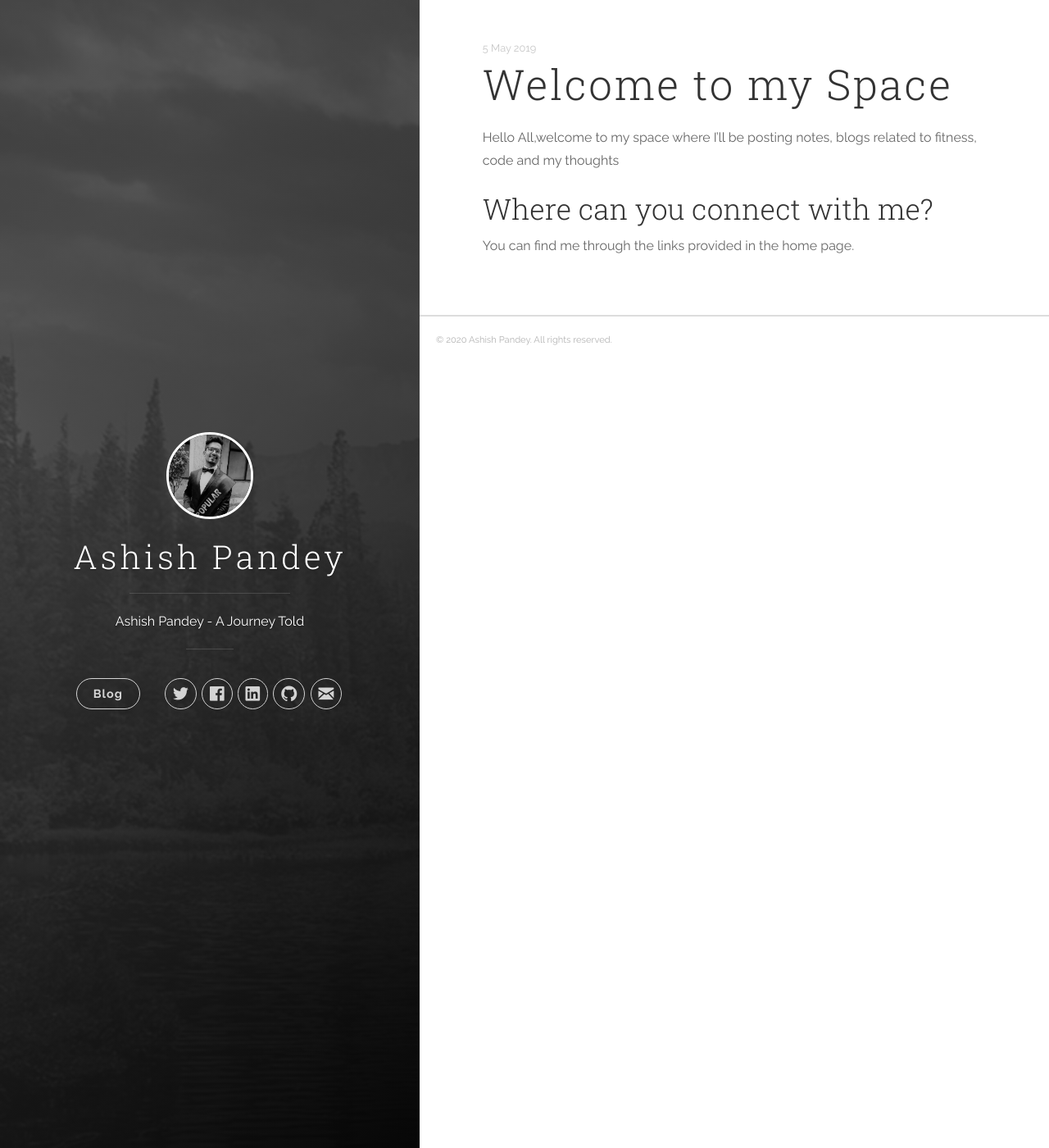
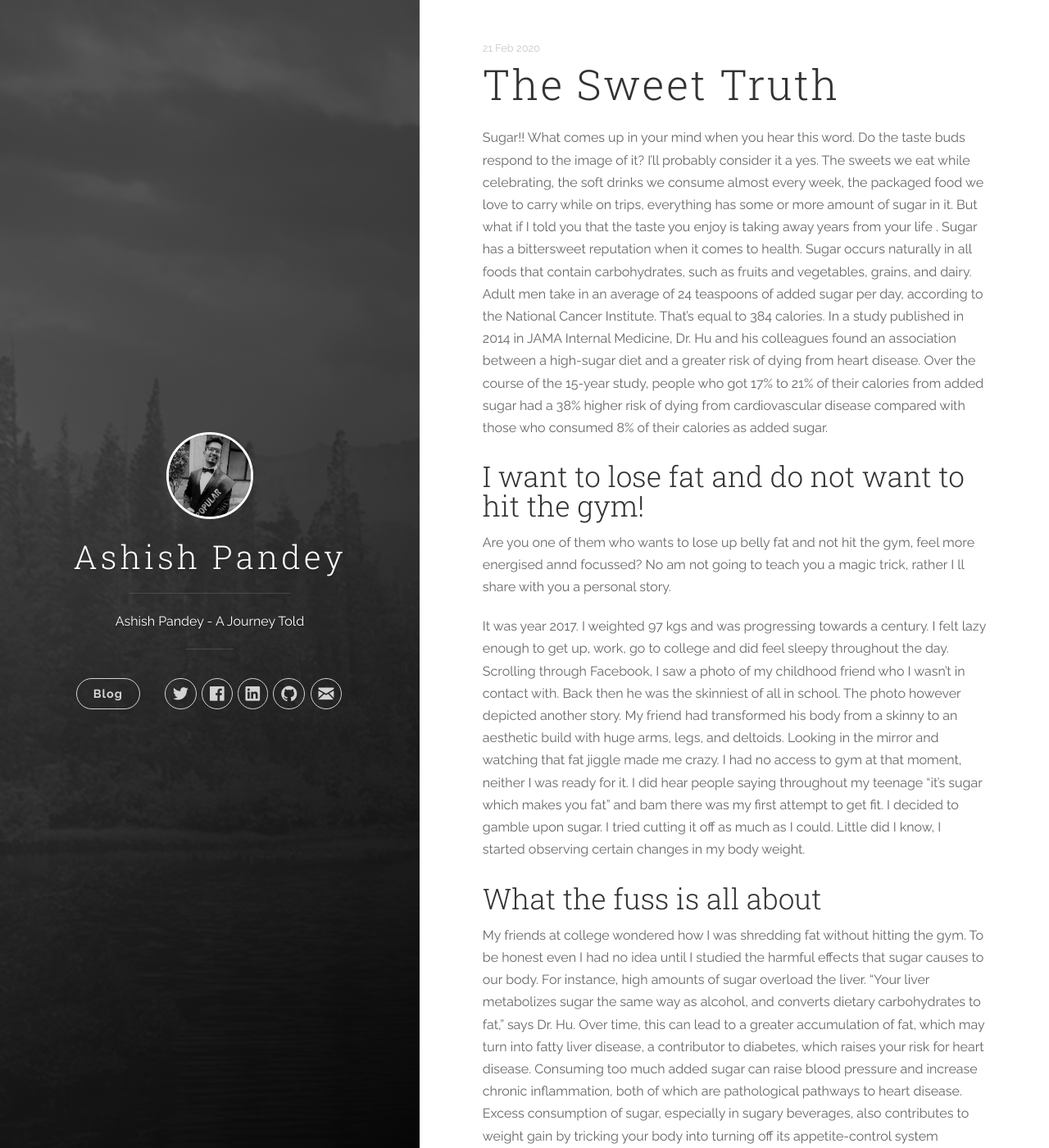
Before and after one commit to ashish482/ashish.github.io, a Jekyll site: the page built from _posts/2019-05-05-welcome-to-my-space.markdown, in a window 1280 px wide and 1400 px high. Shown: the whole window at 82% size. Built offline with Jekyll 4.4.1, drawn with Linux system fonts in a browser that asks for light colours; some of the changed text lies outside the part shown.

Commit message:
Added blog1

```diff
--- a/_posts/2019-05-05-welcome-to-my-space.markdown
+++ b/_posts/2019-05-05-welcome-to-my-space.markdown
@@ -1,9 +1,22 @@
 ---
 layout: post
-title:  "Welcome to my Space"
-date:   2019-05-05 18:00:23 +0530
+title:  "The Sweet Truth"
+date:   2020-02-21 18:00:23 +0530
 categories: [jekyll]
 ---
-Hello All,welcome to my space where I'll be posting notes, blogs related to fitness, code and my thoughts
-## Where can you connect with me?
-You can find me through the links provided in the home page.
+Sugar!! What comes up in your mind when you hear this word. Do the taste buds respond to the image of it? I'll probably consider it a yes. The sweets we eat while celebrating, the soft drinks we consume almost every week, the packaged food we love to carry while on trips, everything has some or more amount of sugar in it. But what if I told you that the taste you enjoy is taking away years from your life . Sugar has a bittersweet reputation when it comes to health. Sugar occurs naturally in all foods that contain carbohydrates, such as fruits and vegetables, grains, and dairy. Adult men take in an average of 24 teaspoons of added sugar per day, according to the National Cancer Institute. That's equal to 384 calories. In a study published in 2014 in JAMA Internal Medicine, Dr. Hu and his colleagues found an association between a high-sugar diet and a greater risk of dying from heart disease. Over the course of the 15-year study, people who got 17% to 21% of their calories from added sugar had a 38% higher risk of dying from cardiovascular disease compared with those who consumed 8% of their calories as added sugar.
+
+## I want to lose fat and do not want to hit the gym!
+Are you one of them who wants to lose up belly fat and not hit the gym, feel more energised annd focussed? No am not going to teach you a magic trick, rather I ll share with you a personal story.
+
+It was year 2017. I weighted 97 kgs and was progressing towards a century. I felt lazy enough to get up, work, go to college and did feel sleepy throughout the day. Scrolling through Facebook, I saw a photo of my childhood friend who I wasn't in contact with. Back then he was the skinniest of all in school. The photo however depicted another story. My friend had transformed his body from a skinny to an aesthetic build with huge arms, legs, and deltoids. Looking in the mirror and watching that fat jiggle made me crazy. I had no access to gym at that moment, neither I was ready for it. I did hear people saying throughout my teenage "it's sugar which makes you fat" and bam there was my first attempt to get fit. I decided to gamble upon sugar. I tried cutting it off as much as I could. Little did I know, I started observing certain changes in my body weight.
+
+## What the fuss is all about
+My friends at college wondered how I was shredding fat without hitting the gym. To be honest even I had no idea until I studied the harmful effects that sugar causes to our body.
+For instance, high amounts of sugar overload the liver. "Your liver metabolizes sugar the same way as alcohol, and converts dietary carbohydrates to fat," says Dr. Hu. Over time, this can lead to a greater accumulation of fat, which may turn into fatty liver disease, a contributor to diabetes, which raises your risk for heart disease. Consuming too much added sugar can raise blood pressure and increase chronic inflammation, both of which are pathological pathways to heart disease. Excess consumption of sugar, especially in sugary beverages, also contributes to weight gain by tricking your body into turning off its appetite-control system because liquid calories are not as satisfying as calories from solid foods. This is why it is easier for people to add more calories to their regular diet when consuming sugary beverages.
+
+## Avoiding the sweetest poison
+Reading food labels is one of the best ways to monitor your intake of added sugar. Look for the following names for added sugar and try to either avoid, or cut back on the amount or frequency of the foods where they are found. Also, keep track of sugar you add to your food or beverages. About half of added sugar comes from beverages, including coffee and tea. A study in the May 2017 Public Health found that about two-thirds of coffee drinkers and one-third of tea drinkers put sugar or sugary flavorings in their drinks. The researchers also noted that more than 60% of the calories in their beverages came from added sugar
+
+## How much is okay
+Well Life is not about quitting things, it's about doing everything sustainably. When it comes to sugar, everybody may question "How much is okay?". The answer does depend on the fitness regime you are in but for a normal human being with minimal exercise about 8 teaspoons or 32 grams is the maximum limit. Anything beneath this limit will make you losen up the belly fat you have been carrying since long.
```
